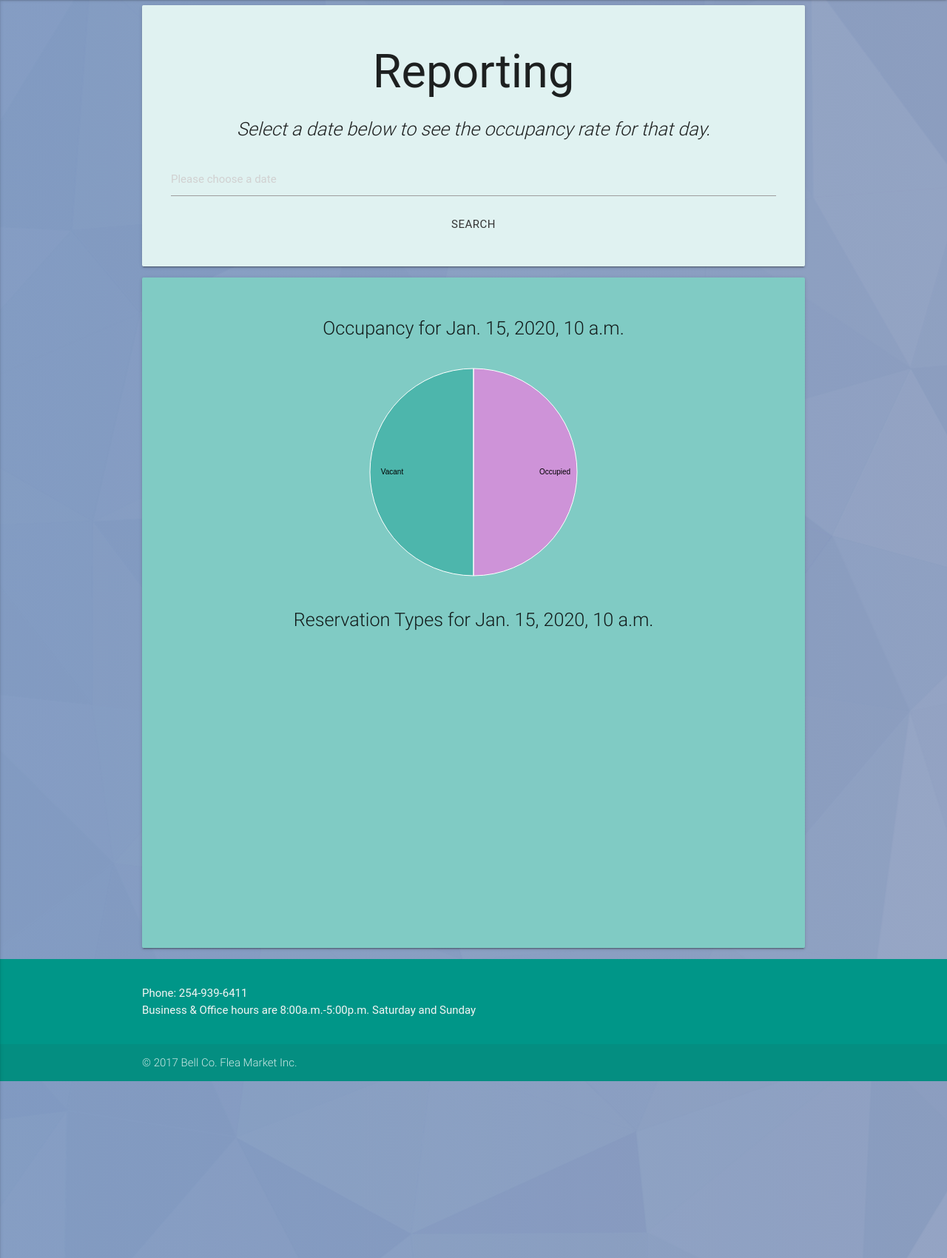
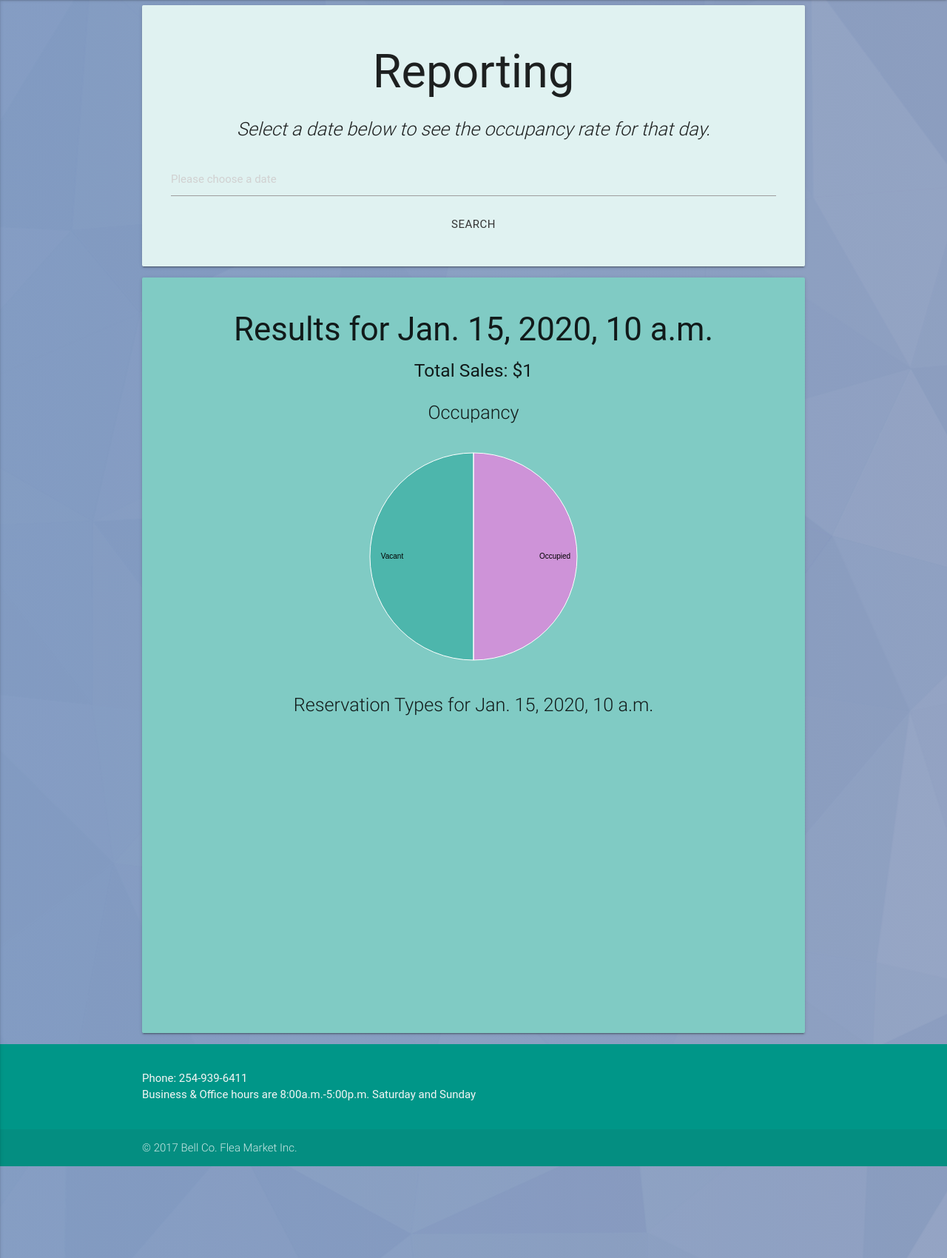
Before and after one commit to BlaiseRoberts/BCFM-Reserve, a Django app: template bcfm_reserve/reserve/templates/reporting.html in a window 1280 px wide. Shown: the part 65-1765 px from the top of the page at 74% size. Run offline with Django 3.2, Linux system fonts and the light colour scheme; the template is opened without the code that fills it: most values are stand-ins (such as "Sample title", 1, 10 or a date in 2020); parts of the project's set-up code (start-up, migrations or seed data) failed here and were passed over; some libraries are stand-ins or nearby versions; some web fonts are replaced.

Commit message:
made reporting funtion return total_paid value for selected date

```diff
--- a/bcfm_reserve/reserve/templates/reporting.html
+++ b/bcfm_reserve/reserve/templates/reporting.html
@@ -18,7 +18,9 @@
 
     <div class="card-panel teal lighten-3 center-align">
         {%if date%}
-        <p class="flow-text">Occupancy for {{date}}</p>
+        <h3>Results for {{date}}</h3>
+        <h5>Total Sales:  ${{total_paid}}</h5>
+        <p class="flow-text">Occupancy</p>
         <canvas class="x_canvas" height="300" width="500"></canvas>
         <p class="flow-text">Reservation Types for {{date}}</p>
         <div class="y_canvas" style="height:25rem;"></div>
```
Also changed, not shown: bcfm_reserve/reserve/views/admin_views.py (+10 -1 lines).
